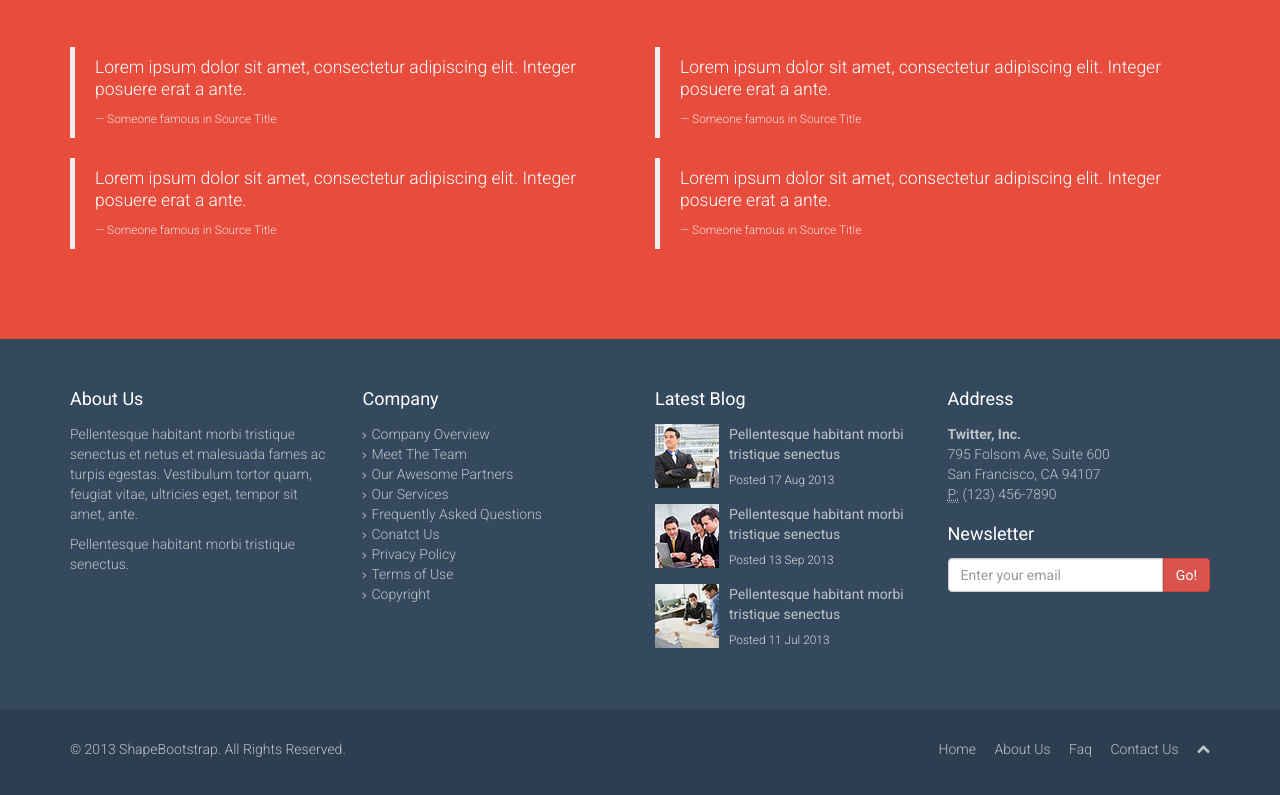
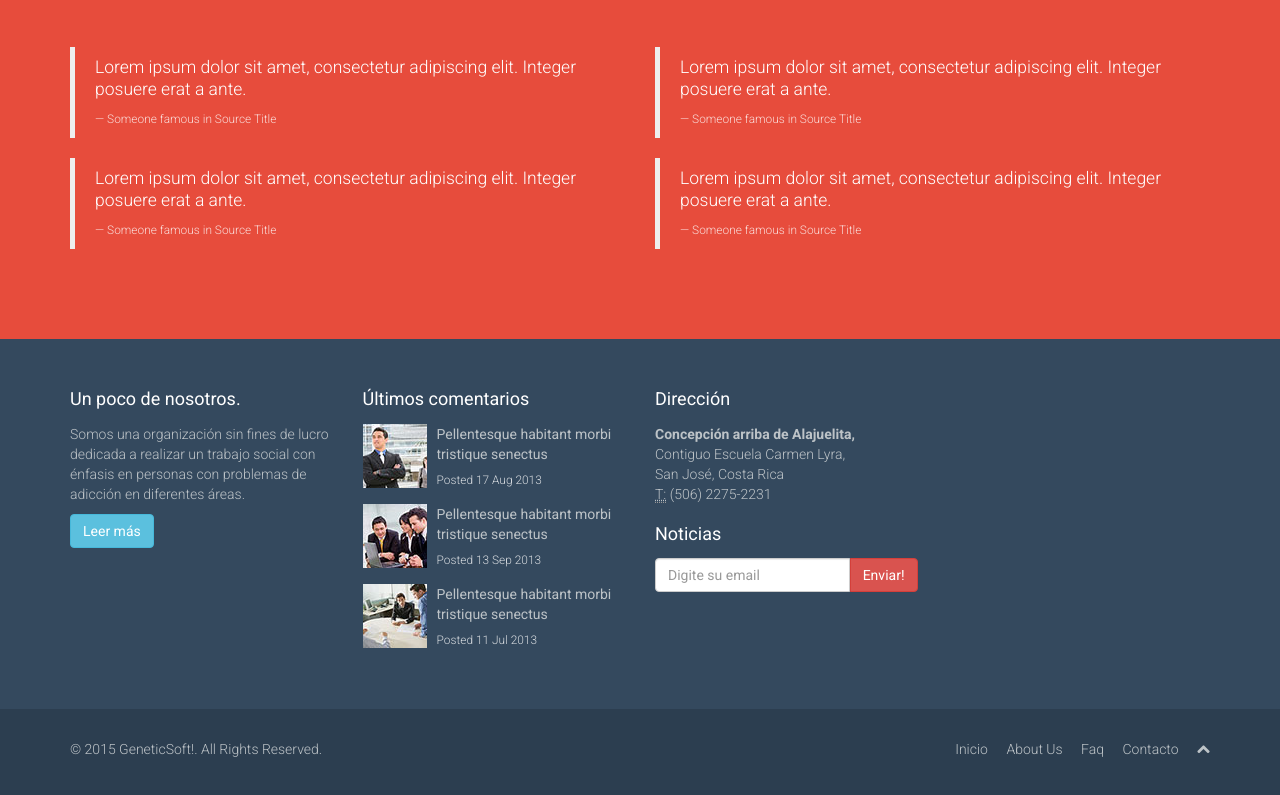
Before and after one commit to carzidco/canaan, a plain HTML site: page index.html in a window 1280 px wide. Shown: the part 1515-2310 px from the top of the page. Drawn offline with Linux system fonts and the light colour scheme.

Commit message:
some projects, address, about us, footer

```diff
--- a/index.html
+++ b/index.html
@@ -235,7 +235,7 @@
                                                     Ángeles de la noche
                                                 </h5>
                                                 <div class="overlay">
-                                                    <a class="preview btn btn-danger" title="Ángeles de la noche" href="images/portfolio/full/item5.jpg" rel="prettyPhoto"><i class="icon-eye-open"></i></a>
+                                                    <a class="preview btn btn-danger" title="Ángeles de la noche" href="images/portfolio/full/item5.png" rel="prettyPhoto"><i class="icon-eye-open"></i></a>
                                                 </div>
                                             </div>
                                         </div>
@@ -243,12 +243,12 @@
                                     <div class="col-xs-4">
                                         <div class="portfolio-item">
                                             <div class="item-inner">
-                                                <img class="img-responsive" src="images/portfolio/recent/item2.png" alt="">
+                                                <img class="img-responsive" src="images/portfolio/recent/item6.png" alt="">
                                                 <h5>
-                                                    Flat Theme - Business Theme
+                                                    Adultos mayores
                                                 </h5>
                                                 <div class="overlay">
-                                                    <a class="preview btn btn-danger" title="Malesuada fames ac turpis egestas" href="images/portfolio/full/item1.jpg" rel="prettyPhoto"><i class="icon-eye-open"></i></a>
+                                                    <a class="preview btn btn-danger" title="Adultos mayores" href="images/portfolio/full/item7.png" rel="prettyPhoto"><i class="icon-eye-open"></i></a>
                                                 </div>
                                             </div>
                                         </div>
@@ -345,12 +345,12 @@
         <div class="container">
             <div class="row">
                 <div class="col-md-3 col-sm-6">
-                    <h4>About Us</h4>
-                    <p>Pellentesque habitant morbi tristique senectus et netus et malesuada fames ac turpis egestas. Vestibulum tortor quam, feugiat vitae, ultricies eget, tempor sit amet, ante.</p>
-                    <p>Pellentesque habitant morbi tristique senectus.</p>
+                    <h4>Un poco de nosotros.</h4>
+                    <p>Somos una organización sin fines de lucro dedicada a  realizar un trabajo social con énfasis en personas con problemas de adicción en diferentes áreas.</p>
+                    <p><button class="btn btn-info">Leer más</button></p>
                 </div><!--/.col-md-3-->
 
-                <div class="col-md-3 col-sm-6">
+                <!-- <div class="col-md-3 col-sm-6">
                     <h4>Company</h4>
                     <div>
                         <ul class="arrow">
@@ -365,10 +365,10 @@
                             <li><a href="#">Copyright</a></li>
                         </ul>
                     </div>
-                </div><!--/.col-md-3-->
+                </div> -->
 
                 <div class="col-md-3 col-sm-6">
-                    <h4>Latest Blog</h4>
+                    <h4>Últimos comentarios</h4>
                     <div>
                         <div class="media">
                             <div class="pull-left">
@@ -401,19 +401,19 @@
                 </div><!--/.col-md-3-->
 
                 <div class="col-md-3 col-sm-6">
-                    <h4>Address</h4>
+                    <h4>Dirección</h4>
                     <address>
-                        <strong>Twitter, Inc.</strong><br>
-                        795 Folsom Ave, Suite 600<br>
-                        San Francisco, CA 94107<br>
-                        <abbr title="Phone">P:</abbr> (123) 456-7890
+                        <strong>Concepción arriba de Alajuelita,</strong><br>
+                        Contiguo Escuela Carmen Lyra,<br>
+                        San José, Costa Rica<br>
+                        <abbr title="Phone">T:</abbr> (506) 2275-2231
                     </address>
-                    <h4>Newsletter</h4>
+                    <h4>Noticias</h4>
                     <form role="form">
                         <div class="input-group">
-                            <input type="text" class="form-control" autocomplete="off" placeholder="Enter your email">
+                            <input type="text" class="form-control" autocomplete="off" placeholder="Digite su email">
                             <span class="input-group-btn">
-                                <button class="btn btn-danger" type="button">Go!</button>
+                                <button class="btn btn-danger" type="button">Enviar!</button>
                             </span>
                         </div>
                     </form>
@@ -426,14 +426,14 @@
         <div class="container">
             <div class="row">
                 <div class="col-sm-6">
-                    &copy; 2013 <a target="_blank" href="http://shapebootstrap.net/" title="Free Twitter Bootstrap WordPress Themes and HTML templates">ShapeBootstrap</a>. All Rights Reserved.
+                    &copy; 2015 GeneticSoft!. All Rights Reserved.
                 </div>
                 <div class="col-sm-6">
                     <ul class="pull-right">
-                        <li><a href="#">Home</a></li>
+                        <li><a href="#">Inicio</a></li>
                         <li><a href="#">About Us</a></li>
                         <li><a href="#">Faq</a></li>
-                        <li><a href="#">Contact Us</a></li>
+                        <li><a href="#">Contacto</a></li>
                         <li><a id="gototop" class="gototop" href="#"><i class="icon-chevron-up"></i></a></li><!--#gototop-->
                     </ul>
                 </div>
--- a/js/main.js
+++ b/js/main.js
@@ -3,7 +3,7 @@ jQuery(function($) {
 	//#main-slider
 	$(function(){
 		$('#main-slider.carousel').carousel({
-			interval: 8000
+			interval: 3000
 		});
 	});
 
```
Also changed, not shown: images/portfolio/full/7.png (added), images/portfolio/full/item7.png (added), images/portfolio/recent/7.png (added), images/portfolio/recent/item6.png (added).
